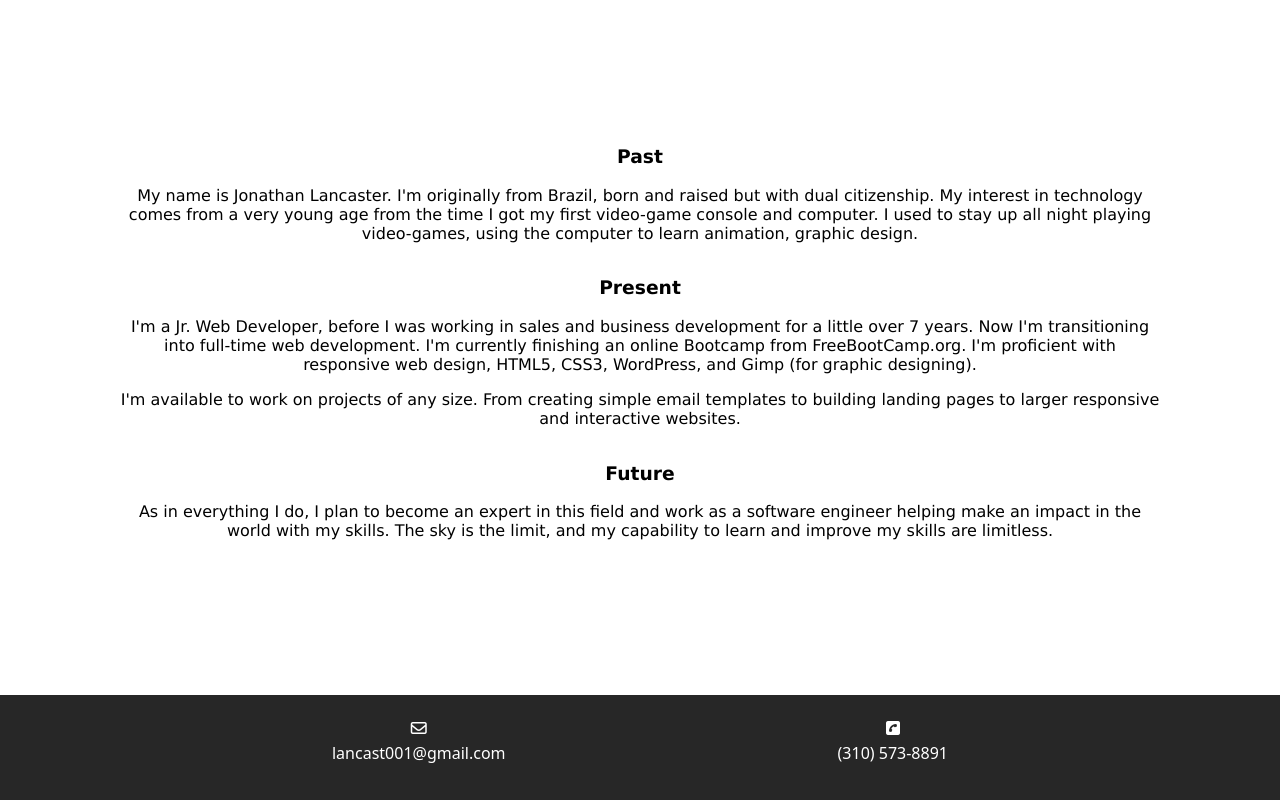
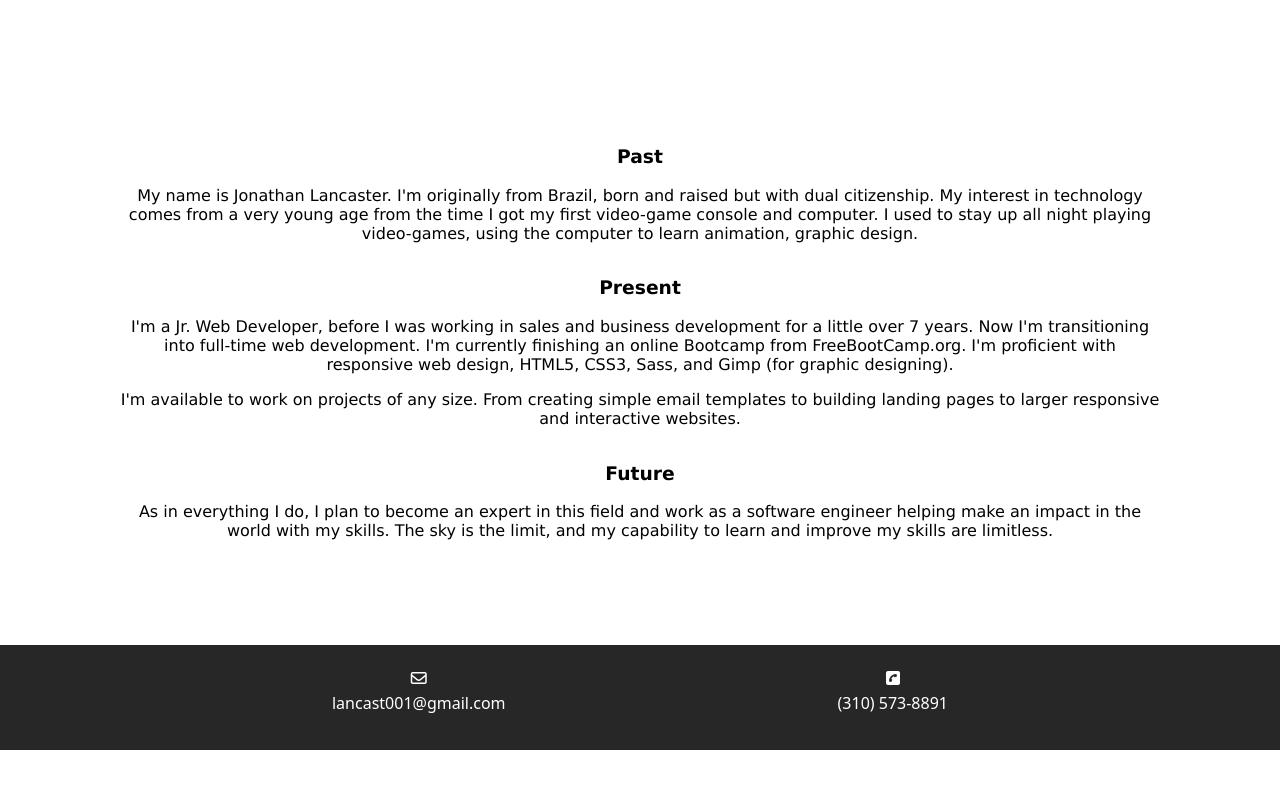
Before and after one commit to mrjlancaster/MY-BIO, a plain HTML site: page index.html in a window 1280 px wide. Shown: the part 1613-2413 px from the top of the page. After the commit the page ends 2363 px from the top, so only its background shows below. Drawn offline with Linux system fonts and the light colour scheme.

Commit message:
added some content and changed height in content area.

```diff
--- a/css/style.css
+++ b/css/style.css
@@ -138,7 +138,7 @@ header h4{
 
 .main-content{
     margin: auto;
-    height: 400px;
+    height: 350px;
     display: flex;
     flex-direction: column;
     justify-content: space-around;
--- a/index.html
+++ b/index.html
@@ -55,7 +55,7 @@
     </div>
     <div>
         <h3>Present</h3>
-        <p>I'm a Jr. Web Developer, before I was working in sales and business development for a little over 7 years. Now I'm transitioning into full-time web development. I'm currently finishing an online Bootcamp from FreeBootCamp.org. I'm proficient with responsive web design, HTML5, CSS3, WordPress, and Gimp (for graphic designing).</p>
+        <p>I'm a Jr. Web Developer, before I was working in sales and business development for a little over 7 years. Now I'm transitioning into full-time web development. I'm currently finishing an online Bootcamp from FreeBootCamp.org. I'm proficient with responsive web design, HTML5, CSS3, Sass, and Gimp (for graphic designing).</p>
 
             <p>I'm available to work on projects of any size. From creating simple email templates to building landing pages to larger responsive and interactive websites.</p>
     </div>
```
